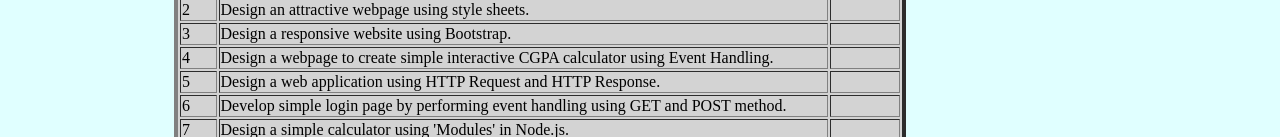
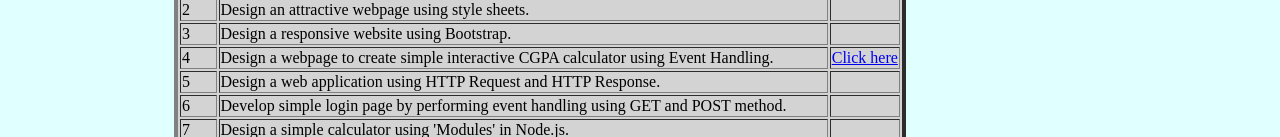
Before and after one commit to kavinHacker/WTlab, a plain HTML site: page index.html in a window 1280 px wide. Shown: the part 277-414 px from the top of the page. Drawn offline with Linux system fonts and the light colour scheme.

Commit message:
Update index.html

```diff
--- a/index.html
+++ b/index.html
@@ -36,7 +36,7 @@
             <tr>
                 <td>4</td>
                 <td>Design a webpage to create simple interactive CGPA calculator using Event Handling.</td>
-                <td></td>
+                <td><a href="https://kavinhacker.github.io/Calculator/">Click here</td>
             </tr>
             <tr>
                 <td>5</td>
```
